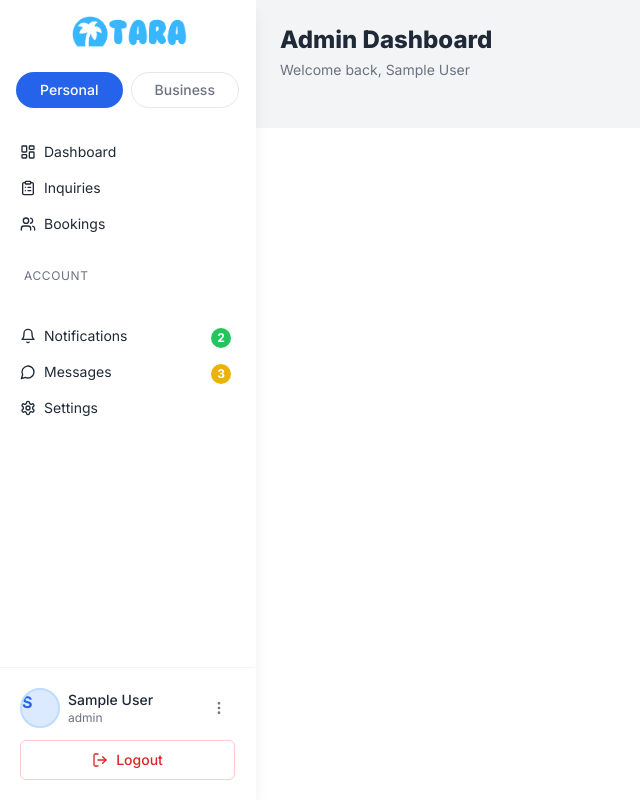
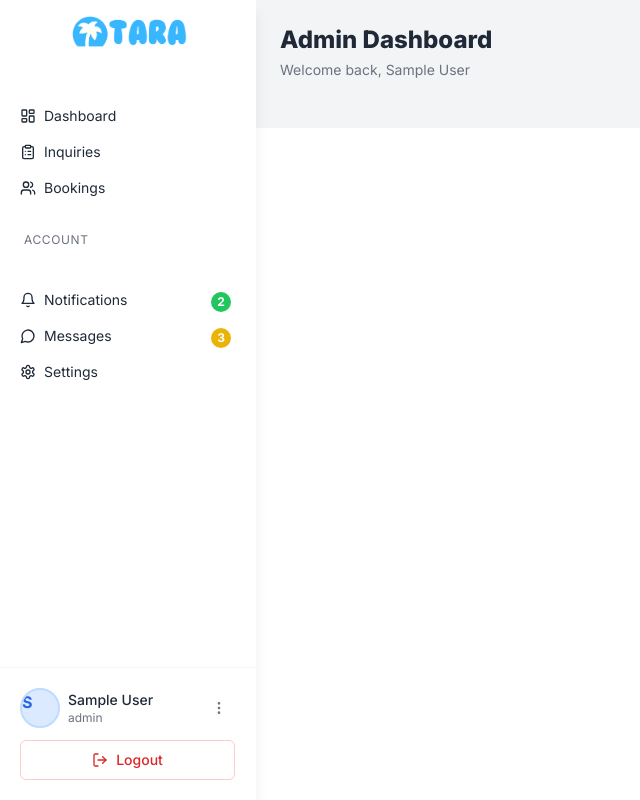
Before and after one commit to KaveeshaKaru/chirp-story-flow, a React (Vite) app: page /admin in a window 1280 px wide. Shown: the whole page, without its empty margins (0-640 px from the left). Built offline with nearby package versions, Linux system fonts and the light colour scheme; sample sign-in values are in the browser's storage.

Commit message:
refactor: Remove theme selection buttons from AdminLayout
- Eliminated the buttons for switching between light and dark themes in the admin layout to streamline the UI.

```diff
--- a/src/components/admin/AdminLayout.tsx
+++ b/src/components/admin/AdminLayout.tsx
@@ -87,32 +87,7 @@ const AdminLayout = () => {
             </div>
 
             <div className="flex gap-2 w-full">
-              <Button
-                variant={currentTheme === 'light' ? "default" : "outline"}
-                size="sm"
-                className={cn(
-                  "flex-1 rounded-full",
-                  currentTheme === 'light'
-                    ? 'bg-blue-600 text-white hover:bg-blue-700'
-                    : 'text-white hover:bg-blue-900 border-blue-400'
-                )}
-                onClick={() => setCurrentTheme('light')}
-              >
-                Personal
-              </Button>
-              <Button
-                variant={currentTheme === 'dark' ? "default" : "outline"}
-                size="sm"
-                className={cn(
-                  "flex-1 rounded-full",
-                  currentTheme === 'dark'
-                    ? 'bg-blue-600 text-white hover:bg-blue-700'
-                    : 'text-gray-500 hover:bg-gray-100 border-gray-200'
-                )}
-                onClick={() => setCurrentTheme('dark')}
-              >
-                Business
-              </Button>
+
             </div>
           </SidebarHeader>
 
```
